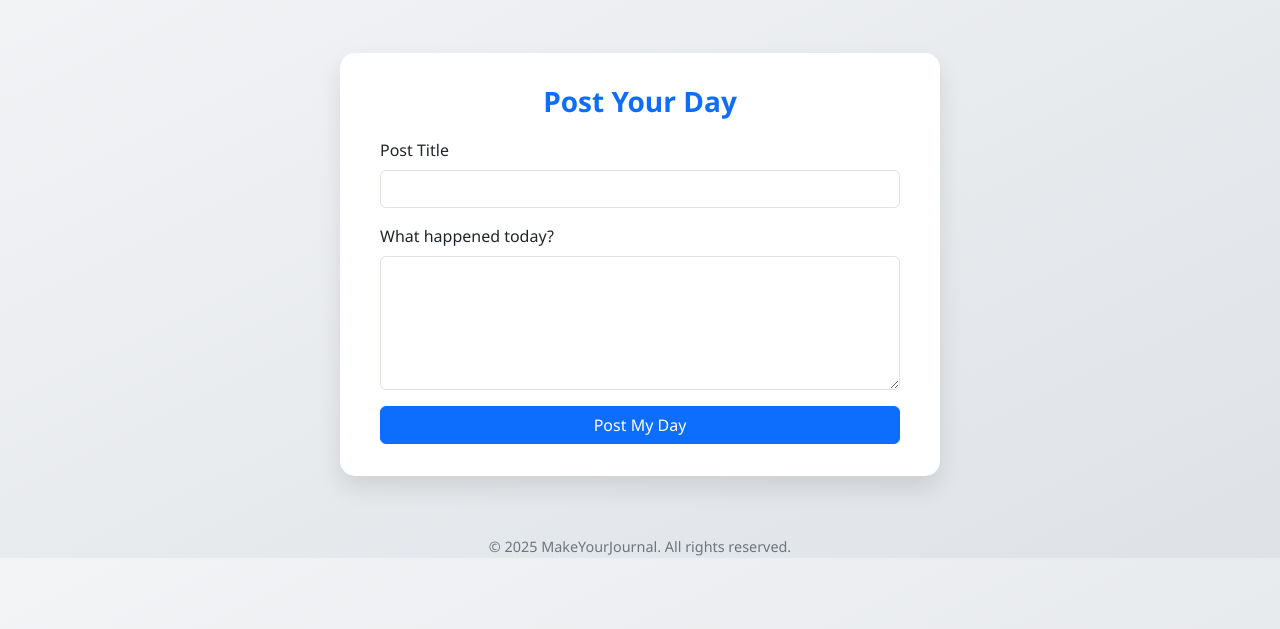
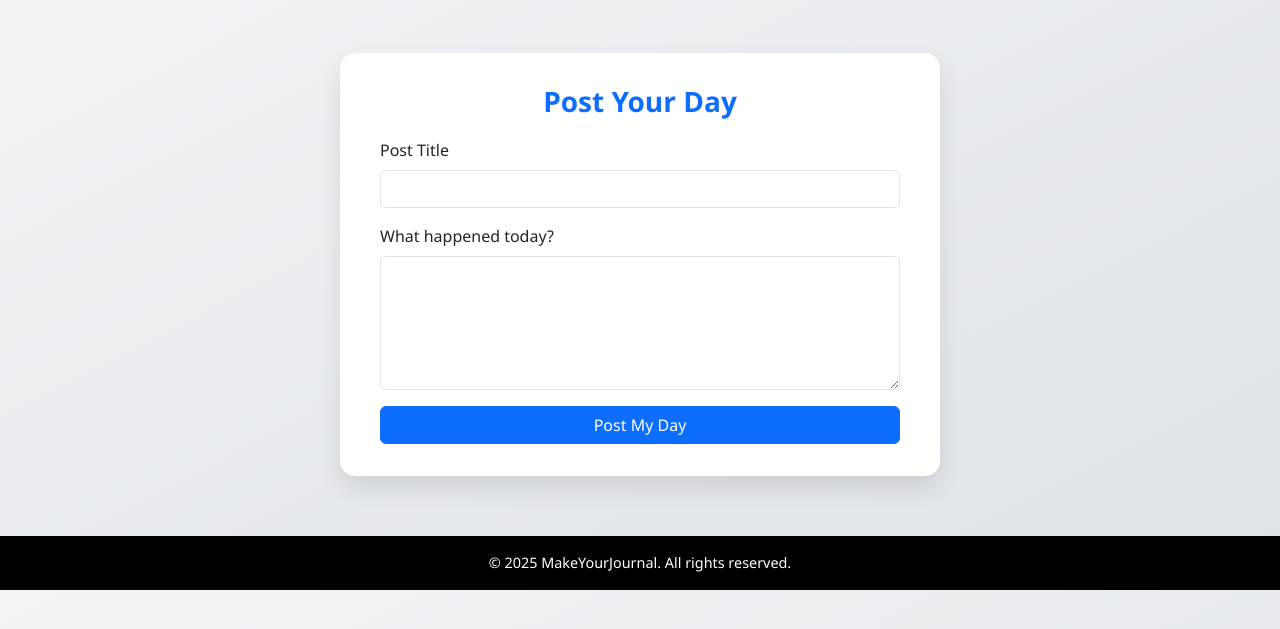
Before and after one commit to varshamudududla/-my_diary_app, a website: page frontend/Post.html in a window 1280 px wide. Shown: the part 67-696 px from the top of the page. Drawn offline with nearby package versions, Linux system fonts and the light colour scheme.

Commit message:
Update Post.html

```diff
--- a/frontend/Post.html
+++ b/frontend/Post.html
@@ -36,6 +36,9 @@
       font-size: 0.9rem;
       margin-top: 40px;
       color: #6c757d;
+      background-color: #000;   /* New: Black background */
+      color: #fff;              /* New: White text */
+       padding: 1rem 0;
     }
   </style>
 </head>
```
